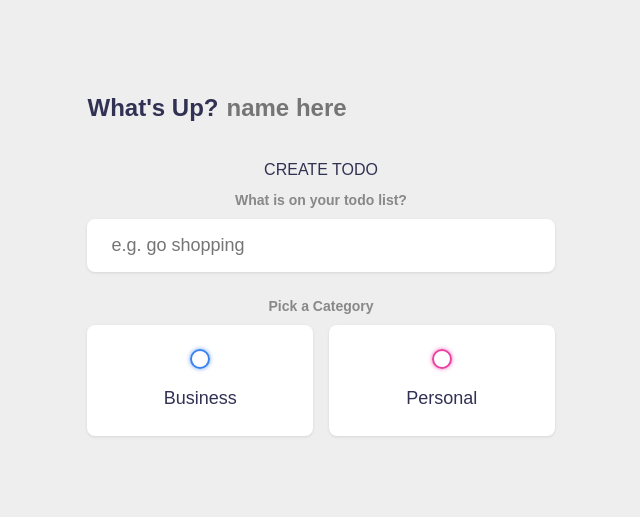
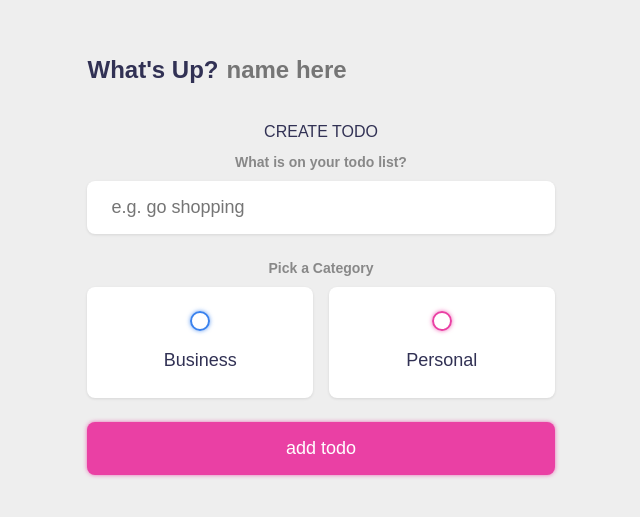
Before and after one commit to SeldomseenSchweig/vue-todo, a Vue app: page / in a window 1280 px wide. Shown: the part 137-654 px from the top of the page, without its empty margins (319-959 px from the left). Built offline with nearby package versions, Linux system fonts and the light colour scheme.

Commit message:
created todo button

```diff
--- a/src/App.vue
+++ b/src/App.vue
@@ -6,7 +6,11 @@ const name = ref("");
 
 const input_content = ref("");
 const input_category = ref(null);
-const addTodo = () => {};
+const addTodo = () => {
+  if (input_content.value.trim() === "" || input_category === null) {
+    return;
+  }
+};
 
 const todos_asc = computed(() =>
   todos.value.sort((a, b) => {
@@ -62,6 +66,7 @@ onMounted(() => {
             <div>Personal</div>
           </label>
         </div>
+        <input type="submit" value="add todo" />
       </form>
     </section>
   </main>
```
